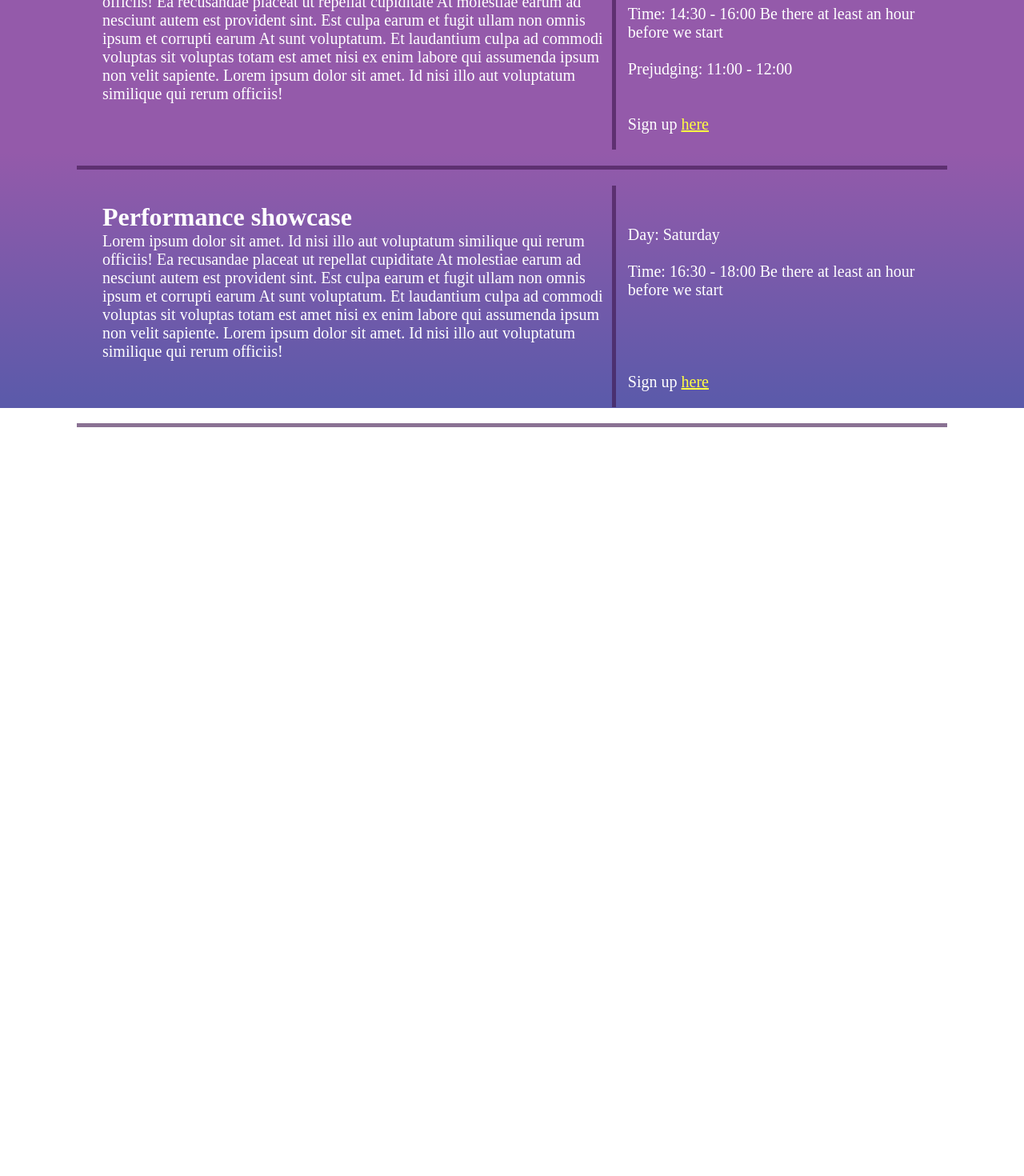
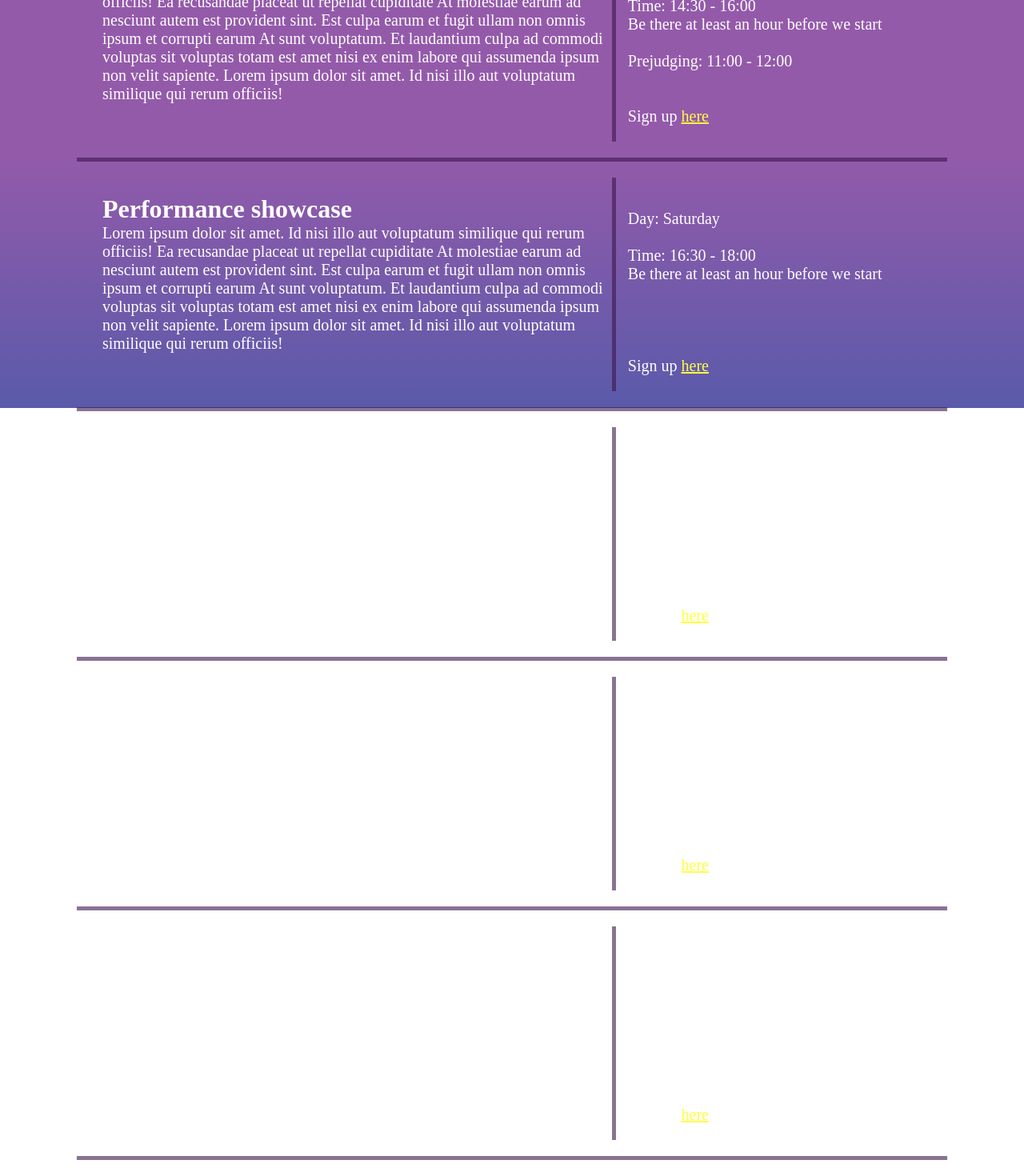
Before and after one commit to IzzIzzIzzIzzI/Mooncon, a SvelteKit app: page /competitions in a window 1280 px wide. Shown: the part 290-1760 px from the top of the page at 80% size. Before the commit the page ends 844 px from the top, so only its background shows below. Built offline with nearby package versions, Linux system fonts and the light colour scheme; a web font is replaced by a local one.

Commit message:
Finished the Competitions page and it's not just a huge, cursed, forced mess!

```diff
--- a/src/routes/competitions/+page.svelte
+++ b/src/routes/competitions/+page.svelte
@@ -16,45 +16,106 @@
 </div>
 
 <div class="main">
-    <div class="cosplay">
+    <div class="competition">
         <div class="main_text">
             <h1>Cosplay competition</h1>
             <p>Lorem ipsum dolor sit amet. Id nisi illo aut voluptatum similique qui rerum officiis! Ea recusandae placeat ut repellat cupiditate At molestiae earum ad nesciunt autem est provident sint. Est culpa earum et fugit ullam non omnis ipsum et corrupti earum At sunt voluptatum. Et laudantium culpa ad commodi voluptas sit voluptas totam est amet nisi ex enim labore qui assumenda ipsum non velit sapiente. Lorem ipsum dolor sit amet. Id nisi illo aut voluptatum similique qui rerum officiis!</p>
         </div>
 
-        <div class="div_cosplay">
+        <div class="line_vertical">
 
         </div>
 
         <div class="info">
-            <p>Day: Sunday <br><br>Time: 14:30 - 16:00 Be there at least an hour before we start<br><br>Prejudging: 11:00 - 12:00<br><br><br>Sign up <a href="/missing">here</a></p>
+            <p>Day: Sunday <br><br>Time: 14:30 - 16:00<br>Be there at least an hour before we start<br><br>Prejudging: 11:00 - 12:00<br><br><br>Sign up <a href="/missing">here</a></p>
         </div>
 
 
     </div>
-    <div class="line">
+    <div class="line_horizontal">
 
     </div>
 
-    <div class="cosplay">
+    <div class="competition">
         <div class="main_text">
             <h1>Performance showcase</h1>
             <p>Lorem ipsum dolor sit amet. Id nisi illo aut voluptatum similique qui rerum officiis! Ea recusandae placeat ut repellat cupiditate At molestiae earum ad nesciunt autem est provident sint. Est culpa earum et fugit ullam non omnis ipsum et corrupti earum At sunt voluptatum. Et laudantium culpa ad commodi voluptas sit voluptas totam est amet nisi ex enim labore qui assumenda ipsum non velit sapiente. Lorem ipsum dolor sit amet. Id nisi illo aut voluptatum similique qui rerum officiis!</p>
         </div>
 
-        <div class="div_cosplay">
+        <div class="line_vertical">
 
         </div>
 
         <div class="info">
-            <p>Day: Saturday <br><br>Time: 16:30 - 18:00 Be there at least an hour before we start<br><br><br><br><br>Sign up <a href="/missing">here</a></p>
+            <p>Day: Saturday <br><br>Time: 16:30 - 18:00<br>Be there at least an hour before we start<br><br><br><br><br>Sign up <a href="/missing">here</a></p>
         </div>
 
 
     </div>
-    <div class="line">
+    <div class="line_horizontal">
 
     </div>
+
+    <div class="competition">
+        <div class="main_text">
+            <h1>Cosplay catwalk</h1>
+            <p>Lorem ipsum dolor sit amet. Id nisi illo aut voluptatum similique qui rerum officiis! Ea recusandae placeat ut repellat cupiditate At molestiae earum ad nesciunt autem est provident sint. Est culpa earum et fugit ullam non omnis ipsum et corrupti earum At sunt voluptatum. Et laudantium culpa ad commodi voluptas sit voluptas totam est amet nisi ex enim labore qui assumenda ipsum non velit sapiente. Lorem ipsum dolor sit amet. Id nisi illo aut voluptatum similique qui rerum officiis!</p>
+        </div>
+
+        <div class="line_vertical">
+
+        </div>
+
+        <div class="info">
+            <p>Day: Sunday <br><br>Time: 13:30 - 14:30<br>Be there at least an hour before we start<br><br><br><br><br>Sign up <a href="/missing">here</a></p>
+        </div>
+
+
+    </div>
+    <div class="line_horizontal">
+
+    </div>
+
+    <div class="competition">
+        <div class="main_text">
+            <h1>Style competition</h1>
+            <p>Lorem ipsum dolor sit amet. Id nisi illo aut voluptatum similique qui rerum officiis! Ea recusandae placeat ut repellat cupiditate At molestiae earum ad nesciunt autem est provident sint. Est culpa earum et fugit ullam non omnis ipsum et corrupti earum At sunt voluptatum. Et laudantium culpa ad commodi voluptas sit voluptas totam est amet nisi ex enim labore qui assumenda ipsum non velit sapiente. Lorem ipsum dolor sit amet. Id nisi illo aut voluptatum similique qui rerum officiis!</p>
+        </div>
+
+        <div class="line_vertical">
+
+        </div>
+
+        <div class="info">
+            <p>Day: Saturday <br><br>Time: 18:00 - 19:00<br>Be there at least an hour before we start<br><br><br><br><br>Sign up <a href="/missing">here</a></p>
+        </div>
+
+
+    </div>
+    <div class="line_horizontal">
+
+    </div>
+
+    <div class="competition">
+        <div class="main_text">
+            <h1>Tiktok competitions</h1>
+            <p>Lorem ipsum dolor sit amet. Id nisi illo aut voluptatum similique qui rerum officiis! Ea recusandae placeat ut repellat cupiditate At molestiae earum ad nesciunt autem est provident sint. Est culpa earum et fugit ullam non omnis ipsum et corrupti earum At sunt voluptatum. Et laudantium culpa ad commodi voluptas sit voluptas totam est amet nisi ex enim labore qui assumenda ipsum non velit sapiente. Lorem ipsum dolor sit amet. Id nisi illo aut voluptatum similique qui rerum officiis!</p>
+        </div>
+
+        <div class="line_vertical">
+
+        </div>
+
+        <div class="info">
+            <p>Day: Saturday <br><br>Opens: 20th of May<br>Deadline: 5th of June<br><br><br><br><br>Sign up <a href="/missing">here</a></p>
+        </div>
+
+
+    </div>
+    <div class="line_horizontal">
+
+    </div>
+
 </div>
 
 <style>
@@ -97,9 +158,8 @@
         position: absolute;
     }
 
-    .cosplay {
+    .competition {
         width: 80vw;
-        /* height: fit-content; */
         position: relative;
         display: flex;
         flex-direction: row;
@@ -119,7 +179,7 @@
         font-size: 20px;
     }
 
-    .div_cosplay {
+    .line_vertical {
         width: 5px;
         background-color: #3c144b;
         opacity: 60%;
@@ -131,11 +191,11 @@
         font-family: rockwell-nova;
         font-size: 20px;
     } .info p {
-        margin-top: 50px;
+        margin-top: 40px;
         margin-left: 15px;
     }
 
-    .line {
+    .line_horizontal {
         width: 85vw;
         height: 5px;
         margin-top: 20px;
```
